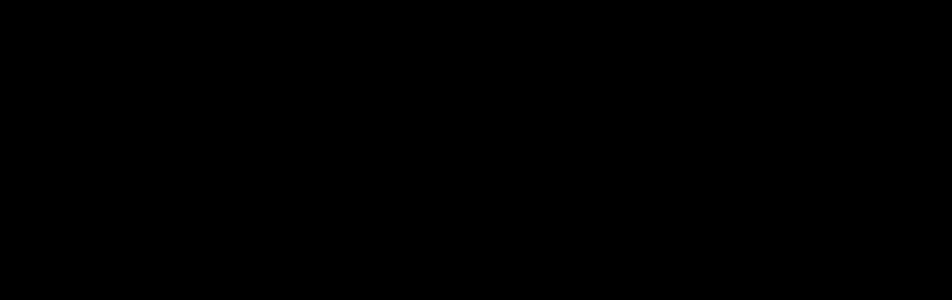
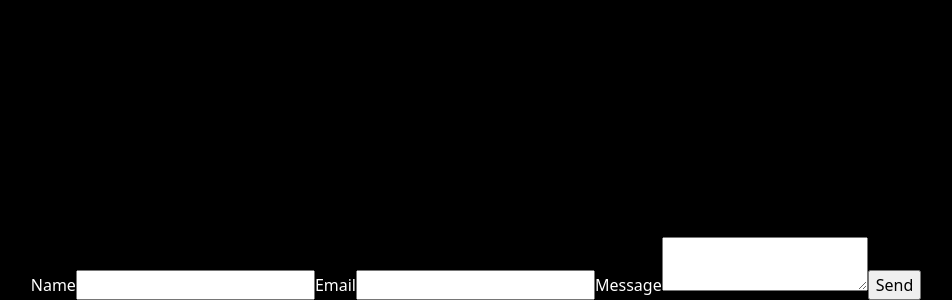
Before and after one commit to tristankerec/tristankerec.github.io, a React (Create React App) app: page / in a window 1280 px wide. Shown: the part 3992-4292 px from the top of the page, without its empty margins (164-1116 px from the left). Before the commit the page ends 4229 px from the top, so only its background shows below. Built offline with nearby package versions, Linux system fonts and the light colour scheme; no server answers.

Commit message:
starting email functionality

```diff
--- a/package.json
+++ b/package.json
@@ -3,6 +3,7 @@
   "version": "0.1.0",
   "private": true,
   "dependencies": {
+    "@emailjs/browser": "^3.11.0",
     "@testing-library/jest-dom": "^5.16.5",
     "@testing-library/react": "^13.4.0",
     "@testing-library/user-event": "^13.5.0",
--- a/src/App.js
+++ b/src/App.js
@@ -3,6 +3,7 @@ import './App.css';
 import NavBar from './components/NavBar';
 import React from 'react';
 import { isMobile } from 'react-device-detect';
+import EmailForm from './components/EmailForm';
 
 function App() {
 
@@ -70,6 +71,7 @@ function App() {
         <h1 style={{fontSize:h1Size(), fontWeight:'bold', paddingBottom:'100vh'}}>
           Contact
         </h1>
+        <EmailForm></EmailForm>
       </div>
       </body>
     </div>
--- /dev/null
+++ b/src/components/EmailForm.js
@@ -0,0 +1,48 @@
+
+import React, { useRef } from 'react';
+import emailjs from '@emailjs/browser';
+import { serviceId, templateId, publicKey } from './Credentials.js';
+
+const EmailForm = () => {
+    const form = useRef();
+
+    const sendEmail = (e) => {
+        e.preventDefault();
+
+        emailjs.sendForm(serviceId, templateId, form.current, publicKey)
+        .then((result) => {
+            console.log(result.text);
+        }, (error) => {
+            console.log(error.text);
+        });
+    };
+
+    return (
+        <form ref={form} onSubmit={sendEmail}>
+            <label>Name</label>
+            <input type="text" name="user_name" />
+            <label>Email</label>
+            <input type="email" name="user_email" />
+            <label>Message</label>
+            <textarea name="message" />
+            <input type="submit" value="Send" />
+        </form>
+    //     <form ref={form} onSubmit={sendEmail}>
+    //     <div class="form-group">
+    //       <label for="exampleInputName1">Name</label>
+    //       <input type="text" name="user_name" class="form-control" id="exampleInputName1" aria-describedby="nameHelp" placeholder="Enter name"/>
+    //     </div>
+    //     <div class="form-group">
+    //       <label for="exampleInputEmail1">Email address</label>
+    //       <input type="email" name="user_email" class="form-control" id="exampleInputEmail1" aria-describedby="emailHelp" placeholder="Enter email"/>
+    //     </div>
+    //     <div class="form-group">
+    //       <label for="exampleInputPassword1">Message</label>
+    //       <input type="text" placeholder="Enter a Message"/>
+    //     </div>
+    //     <button type="submit" class="btn btn-primary">Submit</button>
+    //   </form>
+    );
+};
+
+export default EmailForm;
```
Also changed, not shown: 2 other files (tests, documents, lock files or other folders).
